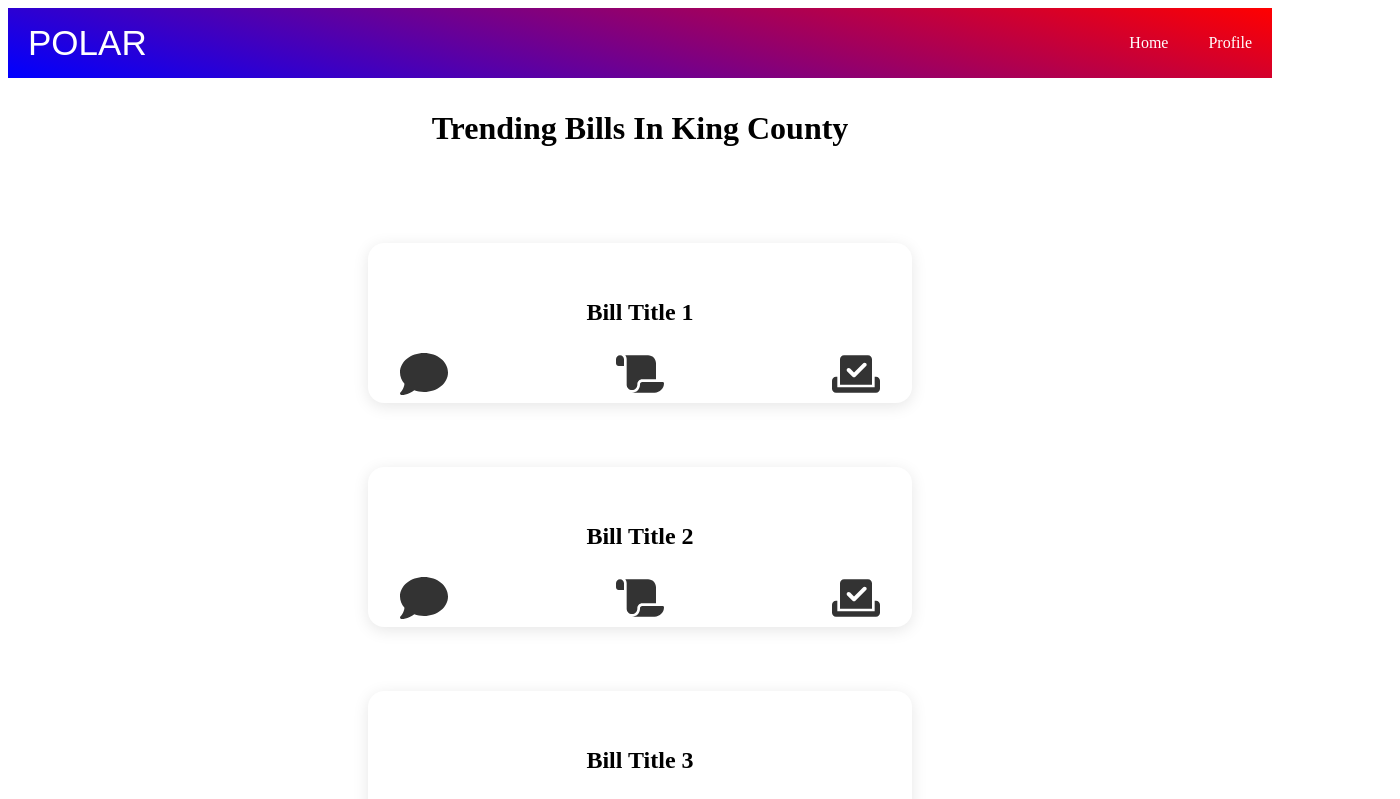
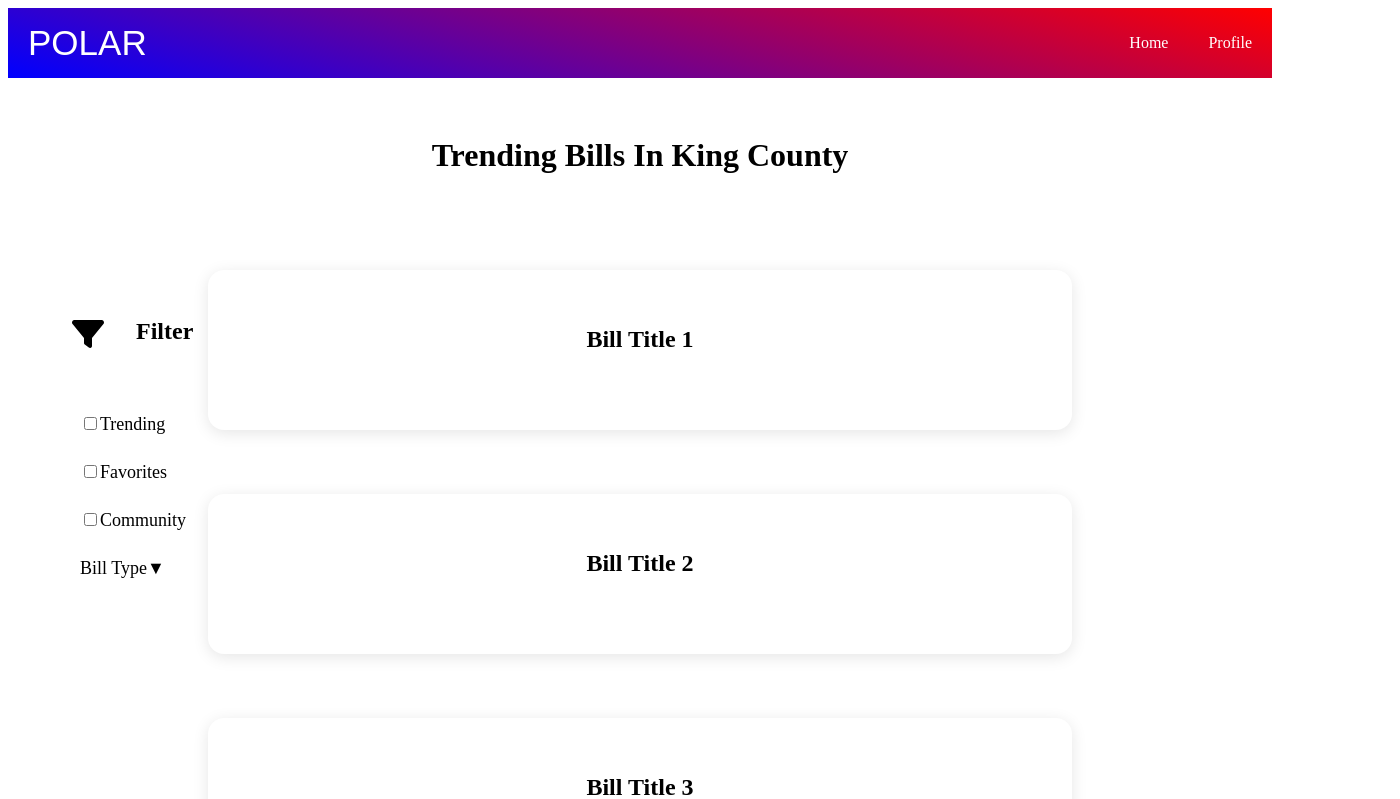
Before and after one commit to UW-INFO442-WI23/pollerbears, a React (Create React App) app: page / in a window 1280 px wide. Shown: the top 799 px of the page, 1400 px wide, since content can reach past the window. Built offline with nearby package versions, Linux system fonts and the light colour scheme.

Commit message:
Filter Changes

```diff
--- a/package.json
+++ b/package.json
@@ -3,6 +3,7 @@
   "version": "0.1.0",
   "private": true,
   "dependencies": {
+    "@fortawesome/fontawesome-free": "^6.3.0",
     "@fortawesome/free-solid-svg-icons": "^6.2.1",
     "@fortawesome/react-fontawesome": "^0.2.0",
     "@testing-library/jest-dom": "^5.16.5",
--- a/src/App.js
+++ b/src/App.js
@@ -1,11 +1,13 @@
 import HomeScreen from "./components/Home";
 import NavBar from "../src/components/Nav";
+import Filter from "./components/Filter";
 import "./index.css";
 
 function App(props){
     return(
         <div>
           <NavBar/>
+          <Filter />
           <HomeScreen/>
         </div>
     );
--- a/src/components/Cards.js
+++ b/src/components/Cards.js
@@ -7,11 +7,6 @@ const Card = ({ title }) => {
   return (
     <div className="card">
       <h3 className="card-title">{title}</h3>
-      <div className="card-icons">
-        <FontAwesomeIcon icon={faComment} className="icon icon-comment" />
-        <FontAwesomeIcon icon={faScroll} className="icon icon-scroll" />
-        <FontAwesomeIcon icon={faVoteYea} className="icon icon-vote" />
-      </div>
     </div>
   );
 };
--- /dev/null
+++ b/src/components/Filter.js
@@ -0,0 +1,70 @@
+import React, { useState } from 'react';
+import { faFilter } from '@fortawesome/free-solid-svg-icons';
+import { FontAwesomeIcon } from '@fortawesome/react-fontawesome';
+
+import Card from './Cards';
+
+function Filter(props) {
+  const [searchTerm, setSearchTerm] = useState('');
+  const [showCheckboxes, setShowCheckboxes] = useState(true);
+  const [showBillTypeDropdown, setShowBillTypeDropdown] = useState(false);
+
+  const toggleCheckboxes = () => {
+    setShowCheckboxes(!showCheckboxes);
+  };
+
+  const toggleBillTypeDropdown = () => {
+    setShowBillTypeDropdown(!showBillTypeDropdown);
+  };
+
+  return (
+    <div className="filter-container">
+        <FontAwesomeIcon icon={faFilter} className="icon icon-filter" />
+        <div className='filter-heading'>
+            Filter
+        </div>
+
+        <div className="checkbox-container">
+            <label>
+            <input type="checkbox"/>
+            Trending
+          </label>
+          <label>
+            <input type="checkbox"/>
+            Favorites
+          </label>
+          <label>
+            <input type="checkbox"/>
+            Community
+          </label>
+          <label onClick={toggleBillTypeDropdown}>
+            Bill Type
+            <span className="arrow-icon">{showBillTypeDropdown ? '▲' : '▼'}</span>
+          </label>
+          {showBillTypeDropdown && (
+            <div className="bill-type-dropdown">
+              <label>
+                <input type="checkbox"/>
+                Labor
+              </label>
+              <label>
+                <input type="checkbox"/>
+                Tax
+              </label>
+              <label>
+                <input type="checkbox"/>
+                Ordinance
+              </label>
+              <label>
+                <input type="checkbox"/>
+                Motion
+              </label>
+            </div>
+          )}
+
+        </div>
+    </div>
+  );
+}
+
+export default Filter;
--- a/src/index.css
+++ b/src/index.css
@@ -1,3 +1,4 @@
+/*Homepage card styling*/
 .cardContainer{
     display: flex;
     flex-direction: column;
@@ -13,7 +14,7 @@
     font-size: 2rem;
 }
 .card {
-    width: 30rem;
+    width: 50rem;
     height: 6rem;
     background-color: white;
     box-shadow: 0 0.2rem 1rem rgba(0, 0, 0, 0.1);
@@ -33,23 +34,50 @@
     width: 100%;
   }
 
-  .icon {
-    width: 3rem;
-    height: 3rem;
-  }
-
-  .icon-comment {
-    color: #333;
-  }
-
-  .icon-scroll {
-    color: #333;
-  }
 
   .icon-vote {
     color: #333;
   }
+/* Filter styling */
+.filter-container {
+  position: relative;
+}
 
+.icon-filter{
+  position: absolute;
+  width: 2rem;
+  height: 2rem;
+  left: 4rem;
+  top: 15rem;
+}
+
+.checkbox-container {
+  position: absolute;
+  top: 20rem;
+  left: 3.5rem;
+  display: flex;
+  flex-direction: column;
+  padding: 1rem;
+  font-size: large;
+}
+input[type="checkbox"] {
+  margin-bottom: 2rem;
+}
+.bill-type-dropdown{
+  top:12rem;
+  position: absolute;
+  left: 1rem;
+  display: flex;
+  flex-direction: column;
+}
+
+.filter-heading{
+  position: relative;
+  font-size: x-large;
+  font-weight: bolder;
+  left: 8rem;
+  top: 15rem;
+}
 /* Navbar styling */
 nav {
   display: flex;
```
Also changed, not shown: src/components/Comments.js (added), 1 other file (tests, documents, lock files or other folders).
